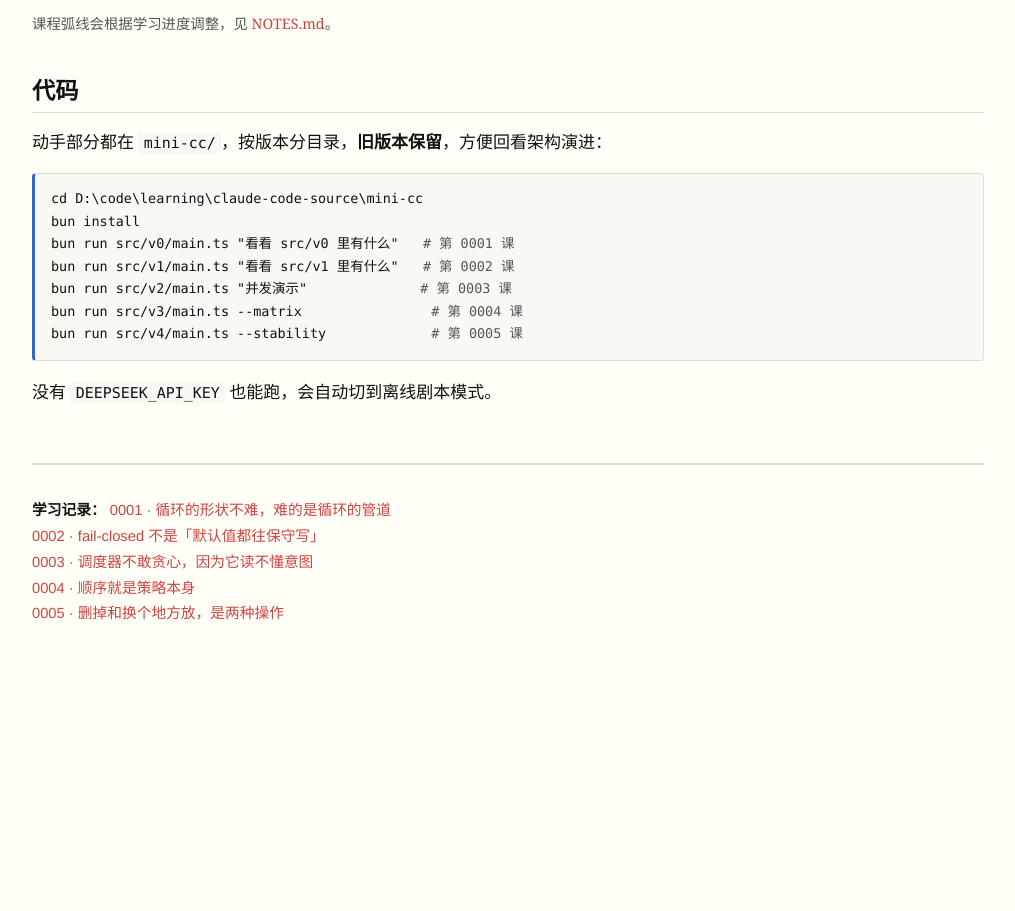
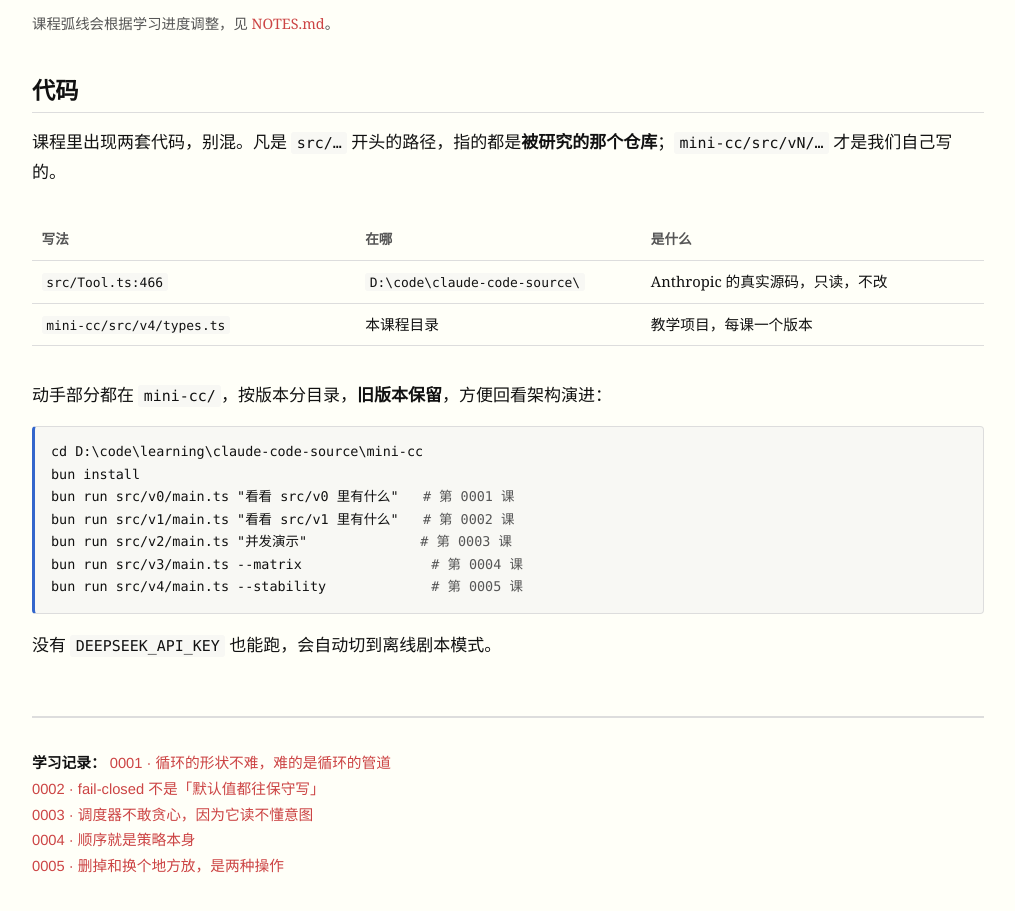
Before and after one commit to KKandLL-Forever/learning, a plain HTML site: page claude-code-source/index.html in a window 1280 px wide. Shown: the part 920-1831 px from the top of the page, without its empty margins (132-1147 px from the left). Before the commit the page ends 1657 px from the top, so only its background shows below. Drawn offline with Linux system fonts and the light colour scheme.

Commit message:
docs: 源码引用统一写全路径，总览页说明两套代码的区分

```diff
--- a/claude-code-source/index.html
+++ b/claude-code-source/index.html
@@ -143,6 +143,18 @@
 
 <h2>代码</h2>
 
+<p>课程里出现两套代码，别混。凡是 <code>src/…</code> 开头的路径，指的都是<strong>被研究的那个仓库</strong>；<code>mini-cc/src/vN/…</code> 才是我们自己写的。</p>
+
+<div class="table-wrap">
+<table>
+<thead><tr><th style="width:34%">写法</th><th style="width:30%">在哪</th><th>是什么</th></tr></thead>
+<tbody>
+<tr><td><code>src/Tool.ts:466</code></td><td><code>D:\code\claude-code-source\</code></td><td>Anthropic 的真实源码，只读，不改</td></tr>
+<tr><td><code>mini-cc/src/v4/types.ts</code></td><td>本课程目录</td><td>教学项目，每课一个版本</td></tr>
+</tbody>
+</table>
+</div>
+
 <p>动手部分都在 <code>mini-cc/</code>，按版本分目录，<strong>旧版本保留</strong>，方便回看架构演进：</p>
 
 <pre><code>cd D:\code\learning\claude-code-source\mini-cc
```
Also changed, not shown: claude-code-source/lessons/0005-result-budget.html (+4 -4 lines).
